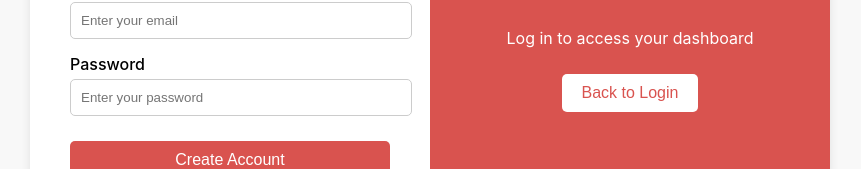
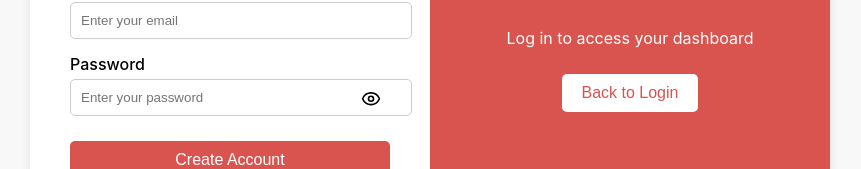
Before and after one commit to jishadhoque/FlatFinderApp, a React (Create React App) app: page /signup in a window 1280 px wide. Shown: the part 372-541 px from the top of the page, without its empty margins (210-1071 px from the left). Built offline with nearby package versions, Linux system fonts and the light colour scheme.

Commit message:
added password view

```diff
--- a/src/pages/signup.js
+++ b/src/pages/signup.js
@@ -1,18 +1,26 @@
 import { useState } from "react";
 import { useNavigate } from "react-router-dom";
 import { Input } from "../components/ui/input";
+import { Eye, EyeOff } from "lucide-react";
+
 import { Button } from "../components/ui/button";
 import "../css/signup.css"; // Make sure the path is correct
 
 export default function SignupPage() {
-  const navigate = useNavigate();
   const [email, setEmail] = useState("");
   const [password, setPassword] = useState("");
-
+  const [showPassword, setShowPassword] = useState(false);
+  const navigate = useNavigate();
   const handleSignup = () => {
     console.log("Creating account with", { email, password });
     // Add logic to call your backend API here
   };
+
+
+  const togglePasswordVisibility = () => {
+    setShowPassword(!showPassword);
+  };
+
 
   return (
     <div className="signup-container">
@@ -22,6 +30,7 @@ export default function SignupPage() {
           <h2 className="signup-title">Create Your Account</h2>
           <p className="signup-subtitle">Join us and start your journey</p>
 
+          {/* Email Input */}
           <div className="input-group">
             <label>Email address</label>
             <Input
@@ -33,15 +42,26 @@ export default function SignupPage() {
             />
           </div>
 
+          {/* Password Input with Visibility Toggle */}
           <div className="input-group">
             <label>Password</label>
+            <div className="password-container">
               <Input
-              type="password"
+                type={showPassword ? "text" : "password"}
                 value={password}
                 onChange={(e) => setPassword(e.target.value)}
                 placeholder="Enter your password"
                 className="input-field"
               />
+              <button
+                type="button"
+                onClick={togglePasswordVisibility}
+                className="eye-icon"
+                aria-label={showPassword ? "Hide password" : "Show password"}
+              >
+                {showPassword ? <EyeOff size={20} /> : <Eye size={20} />}
+              </button>
+            </div>
           </div>
 
           <Button className="create-account-btn" onClick={handleSignup}>
```
Lines whose indentation alone changed are shown as unchanged.
